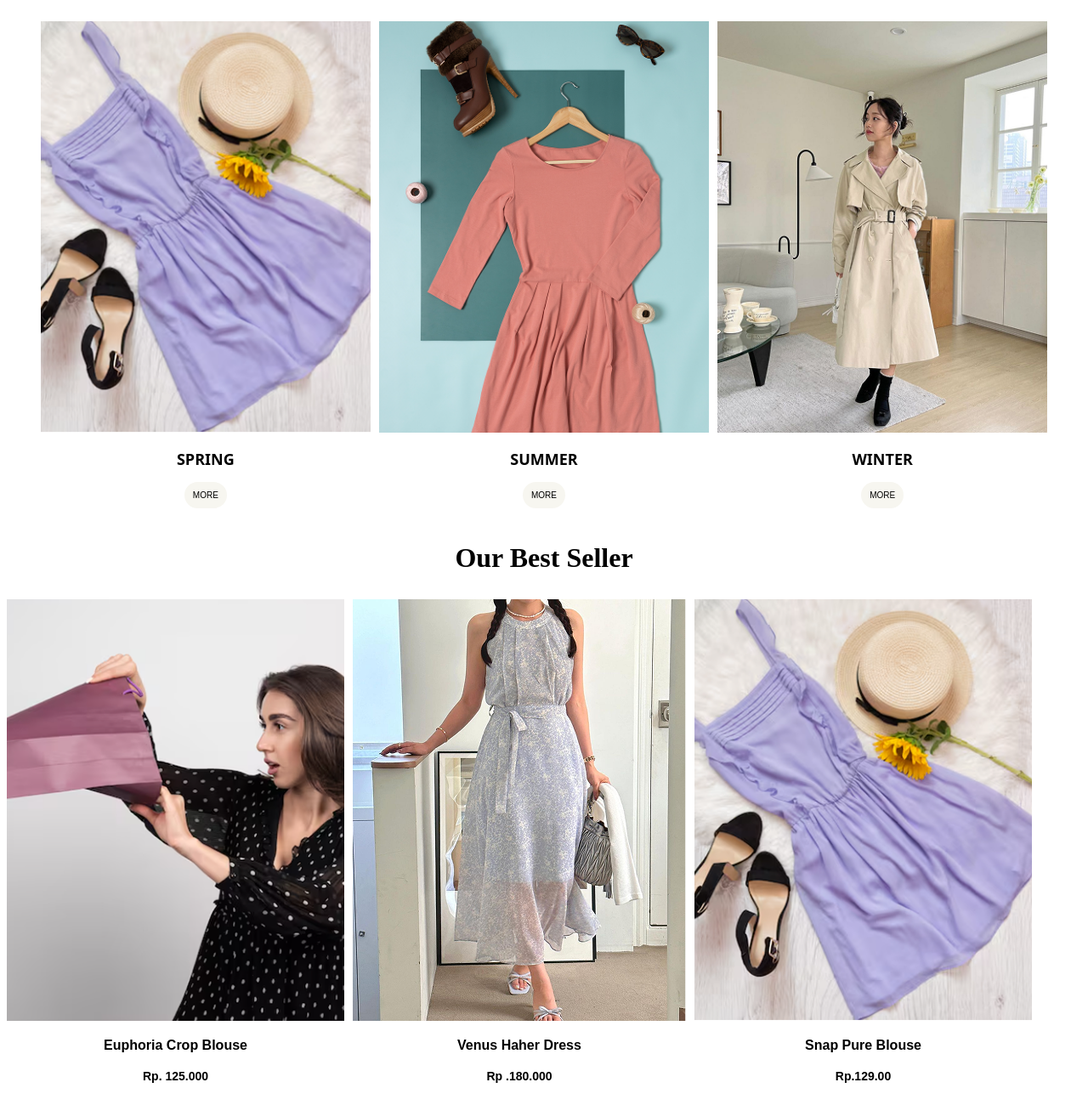
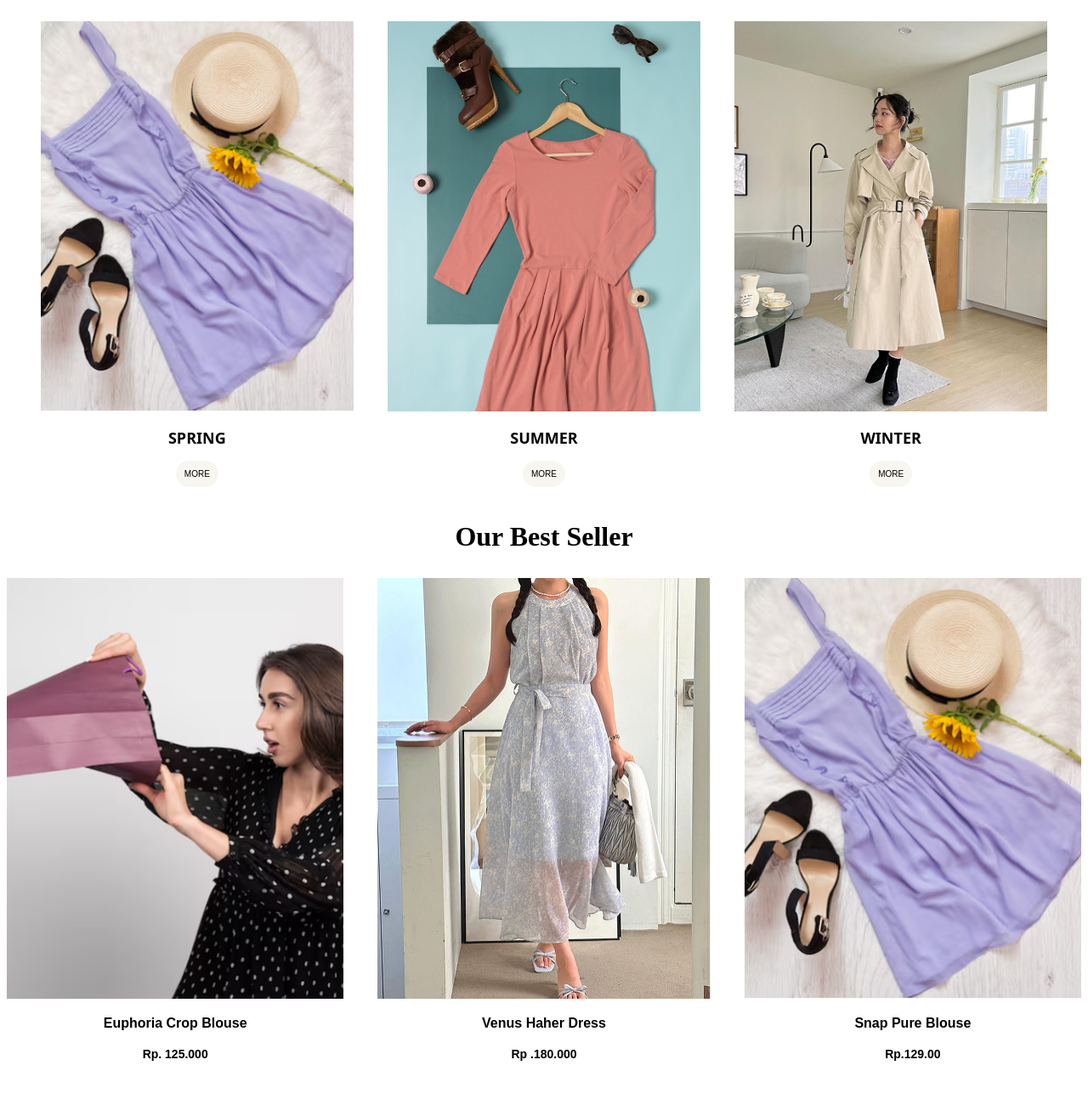
Before and after one commit to SiamHossen101/First-Project, a plain HTML site: page index.html in a window 1280 px wide. Shown: the part 602-1902 px from the top of the page at 85% size. After the commit the page ends 1876 px from the top, so only its background shows below. Drawn offline with Linux system fonts and the light colour scheme.

Commit message:
Update index.css

```diff
--- a/index.css
+++ b/index.css
@@ -28,14 +28,24 @@
     margin-left: 20px;
     margin-right: 10px;
 }
-
+.contant{
+    display: flex;
+    align-items: center;
+    justify-content: center;
+}
+.product-card{
+    max-width: 100%;
+    display: flex;
+    align-items: center;
+    justify-content: center;
+}
 .product-item h1 {
     text-align: center;
     margin-bottom: 18px;
 }
 .product-card {
     display: flex;
-    gap: 10px;
+    gap: 40px;
     margin: 40px;
 }
 
@@ -67,7 +77,7 @@
 }
 .contant{
     display: flex;
-    gap: 10px;
+    gap: 40px;
 }
 
 .price img {
```
